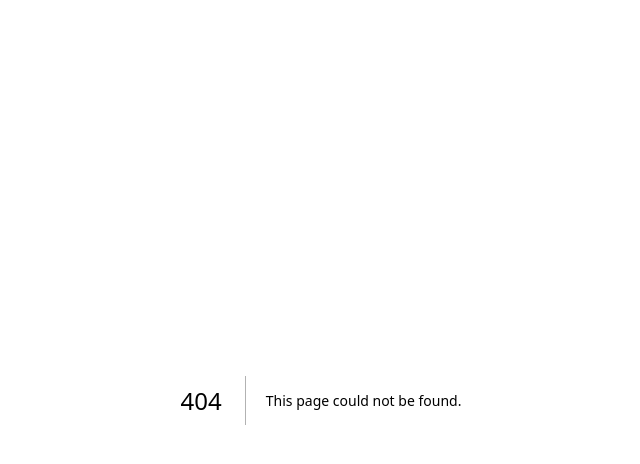
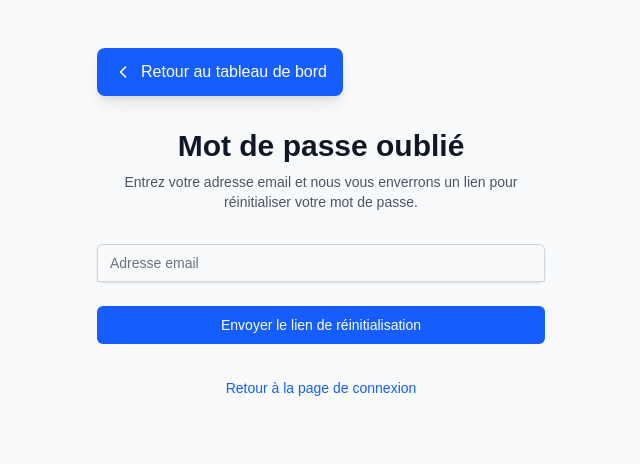
Before and after one commit to medrhouma/Projet-d-integration, a Next.js app: page /forgot-password in a window 1280 px wide. Before the commit this address had no page. Shown: the top 464 px of the page, without its empty margins (319-959 px from the left). Built offline with nearby package versions, Linux system fonts and the light colour scheme.

Commit message:
Ajout de forgot-password et login page

```diff
--- a/package.json
+++ b/package.json
@@ -16,10 +16,10 @@
     "jsonwebtoken": "^9.0.2",
     "lucide-react": "^0.544.0",
     "mysql2": "^3.15.1",
-    "next": "15.5.4",
+    "next": "^15.5.4",
     "nodemailer": "^7.0.9",
-    "react": "19.1.0",
-    "react-dom": "19.1.0"
+    "react": "^19.1.0",
+    "react-dom": "^19.1.0"
   },
   "devDependencies": {
     "@tailwindcss/postcss": "^4",
--- a/src/app/dashboard-admin/absences/page.tsx
+++ b/src/app/dashboard-admin/absences/page.tsx
@@ -3,6 +3,7 @@
 import { useState, useEffect } from 'react';
 import { Calendar, Clock, Users, BookOpen, AlertTriangle, CheckCircle, XCircle, Filter, Search, Download } from 'lucide-react';
 import LoadingSpinner from '@/components/LoadingSpinner';
+import { ArrowLeftCircle } from "lucide-react";
 
 interface Absence {
   id_absence: number;
@@ -173,6 +174,16 @@ export default function AbsencesAdminPage() {
 
   return (
     <div className="min-h-screen bg-gradient-to-br from-slate-900 via-red-900 to-slate-900 p-8">
+      {/* 🔙 Bouton Retour */}
+            <button
+              onClick={() => router.push('/dashboard-admin')}
+              className="fixed top-4 left-4 z-50 bg-white/20 backdrop-blur-xl border border-white/30
+              hover:bg-white/30 transition px-5 py-3 rounded-2xl flex items-center gap-3 shadow-lg text-white"
+            >
+              <ArrowLeftCircle size={22} />
+                <span>Retour</span>
+
+            </button>
       {/* En-tête */}
       <div className="mb-8 text-center">
         <div className="inline-flex items-center justify-center gap-3 mb-4">
--- a/src/app/dashboard-admin/emplois-du-temps/page.tsx
+++ b/src/app/dashboard-admin/emplois-du-temps/page.tsx
@@ -1,7 +1,8 @@
 'use client';
 
 import { useState, useEffect } from 'react';
-import { Calendar, Clock, MapPin, Users, BookOpen } from 'lucide-react';
+import { useRouter } from 'next/navigation';
+import { Calendar, Clock, MapPin, Users, BookOpen, ArrowLeftCircle } from 'lucide-react';
 import LoadingSpinner from '@/components/LoadingSpinner';
 
 interface Groupe {
@@ -32,6 +33,8 @@ interface Emploi {
 }
 
 export default function EmploiTempsAdminPage() {
+  const router = useRouter();
+
   const [groupes, setGroupes] = useState<Groupe[]>([]);
   const [emplois, setEmplois] = useState<Emploi[]>([]);
   const [selectedGroupe, setSelectedGroupe] = useState<number | null>(null);
@@ -48,7 +51,7 @@ export default function EmploiTempsAdminPage() {
 
   const jours = ['Lundi', 'Mardi', 'Mercredi', 'Jeudi', 'Vendredi', 'Samedi'];
 
-  // Charger tous les groupes au démarrage
+  // Charger groupes
   useEffect(() => {
     fetch('/api/groupes')
       .then(res => res.json())
@@ -57,7 +60,7 @@ export default function EmploiTempsAdminPage() {
       .finally(() => setLoading(false));
   }, []);
 
-  // Charger les emplois quand un groupe est sélectionné
+  // Charger emplois
   useEffect(() => {
     if (selectedGroupe) {
       fetch(`/api/emploi-temps/public?groupeId=${selectedGroupe}`)
@@ -91,32 +94,46 @@ export default function EmploiTempsAdminPage() {
   const selectedGroupeData = groupes.find(g => g.id_groupe === selectedGroupe);
 
   return (
-    <div className="min-h-screen bg-gradient-to-br from-slate-900 via-purple-900 to-slate-900 p-8">
-      {/* En-tête avec animation */}
+    <div className="min-h-screen bg-gradient-to-br from-slate-900 via-purple-900 to-slate-900 p-8 relative">
+
+      {/* 🔙 Bouton Retour */}
+      <button
+        onClick={() => router.push('/dashboard-admin')}
+        className="fixed top-4 left-4 z-50 bg-white/20 backdrop-blur-xl border border-white/30
+        hover:bg-white/30 transition px-5 py-3 rounded-2xl flex items-center gap-3 shadow-lg text-white"
+      >
+        <ArrowLeftCircle size={22} />
+        Retour
+      </button>
+
+      {/* En-tête */}
       <div className="mb-8 text-center">
         <div className="inline-flex items-center justify-center gap-3 mb-4">
           <div className="bg-gradient-to-r from-blue-500 to-purple-500 p-3 rounded-2xl shadow-2xl animate-pulse">
             <Calendar size={40} className="text-white" />
           </div>
         </div>
-        <h1 className="text-5xl md:text-6xl font-extrabold bg-gradient-to-r from-blue-400 via-purple-400 to-pink-400 bg-clip-text text-transparent mb-3 animate-gradient">
+        <h1 className="text-5xl md:text-6xl font-extrabold bg-gradient-to-r from-blue-400 via-purple-400 to-pink-400 bg-clip-text text-transparent mb-3">
           Emploi du Temps
         </h1>
         <p className="text-gray-300 text-lg">Consultation des emplois du temps par groupe</p>
         <div className="mt-4 h-1 w-32 mx-auto bg-gradient-to-r from-blue-500 via-purple-500 to-pink-500 rounded-full"></div>
       </div>
 
-      {/* Sélecteur de groupe avec effet glassmorphism */}
+      {/* Sélecteur de groupe */}
       <div className="max-w-2xl mx-auto mb-8">
         <div className="bg-white/10 backdrop-blur-lg rounded-3xl shadow-2xl p-8 border border-white/20">
           <label className="block text-xl font-bold text-white mb-4 flex items-center gap-2">
             <Users size={24} className="text-purple-400" />
             Sélectionner un groupe
           </label>
+
           <select
-            className="w-full bg-white/90 backdrop-blur-sm border-2 border-purple-300 rounded-2xl px-6 py-4 text-lg font-semibold text-gray-800 focus:ring-4 focus:ring-purple-500 focus:border-purple-500 transition-all duration-300 shadow-lg hover:shadow-xl cursor-pointer"
+            className="w-full bg-white/90 border-2 border-purple-300 rounded-2xl px-6 py-4 text-lg
+            font-semibold text-gray-800 focus:ring-4 focus:ring-purple-500 focus:border-purple-500
+            transition-all duration-300 shadow-lg hover:shadow-xl cursor-pointer"
             value={selectedGroupe || ''}
-            onChange={(e) => setSelectedGroupe(e.target.value ? parseInt(e.target.value) : null)}
+            onChange={e => setSelectedGroupe(e.target.value ? parseInt(e.target.value) : null)}
           >
             <option value="">🎯 Choisir un groupe...</option>
             {groupes.map(groupe => (
@@ -132,7 +149,8 @@ export default function EmploiTempsAdminPage() {
       {selectedGroupe ? (
         <div className="max-w-7xl mx-auto">
           <div className="bg-white/10 backdrop-blur-lg rounded-3xl shadow-2xl overflow-hidden border border-white/20">
-            {/* En-tête du tableau */}
+
+            {/* Header tableau */}
             <div className="bg-gradient-to-r from-blue-600 via-purple-600 to-pink-600 text-white p-8">
               <div className="flex items-center justify-between flex-wrap gap-4">
                 <div>
@@ -144,6 +162,7 @@ export default function EmploiTempsAdminPage() {
                   </h2>
                   <p className="text-white/80 text-sm">Emploi du temps de la semaine</p>
                 </div>
+
                 {emplois.length > 0 && (
                   <div className="flex items-center gap-3 bg-white/20 px-6 py-3 rounded-2xl backdrop-blur-sm">
                     <div className="bg-white/30 p-2 rounded-lg">
@@ -158,7 +177,7 @@ export default function EmploiTempsAdminPage() {
               </div>
             </div>
 
-            {/* Tableau de l'emploi du temps */}
+            {/* Tableau */}
             <div className="overflow-x-auto">
               <table className="w-full border-collapse">
                 <thead>
@@ -169,6 +188,7 @@ export default function EmploiTempsAdminPage() {
                         <span className="font-bold">Horaires</span>
                       </div>
                     </th>
+
                     {jours.map((jour, i) => (
                       <th key={i} className="border border-gray-700 p-4 font-bold text-white min-w-[200px]">
                         <div className="flex items-center justify-center gap-2">
@@ -179,17 +199,14 @@ export default function EmploiTempsAdminPage() {
                     ))}
                   </tr>
                 </thead>
+
                 <tbody>
                   {heures.map((heure, i) => (
-                    <tr key={i} className={heure.isPause ? 'bg-orange-500/20' : 'hover:bg-white/5 transition-colors'}>
-                      <td className={`border border-gray-700 p-4 text-center font-bold sticky left-0 z-10 ${
-                        heure.isPause ? 'bg-orange-500/30 text-orange-200' : 'bg-gray-800/50 text-purple-300'
-                      }`}>
-                        <div className="flex items-center justify-center gap-2">
-                          {!heure.isPause && <Clock size={16} />}
-                          {heure.label}
-                        </div>
+                    <tr key={i} className={heure.isPause ? 'bg-orange-500/20' : 'hover:bg-white/5'}>
+                      <td className={`border border-gray-700 p-4 font-bold sticky left-0 z-10 ${heure.isPause ? 'bg-orange-500/30 text-orange-200' : 'bg-gray-800/50 text-purple-300'}`}>
+                        {heure.label}
                       </td>
+
                       {heure.isPause ? (
                         <td colSpan={6} className="border border-gray-700 p-6 text-center">
                           <div className="inline-flex items-center gap-3 bg-orange-500/30 px-8 py-4 rounded-2xl backdrop-blur-sm">
@@ -200,30 +217,29 @@ export default function EmploiTempsAdminPage() {
                       ) : (
                         jours.map((_, dayIndex) => {
                           const emploi = getEmploiForSlot(dayIndex, heure.start, heure.end);
+
                           return (
                             <td key={dayIndex} className="border border-gray-700 p-2">
                               {emploi ? (
                                 <div className="relative group">
-                                  <div className="absolute inset-0 bg-gradient-to-br from-blue-500 to-purple-500 rounded-xl blur opacity-75 group-hover:opacity-100 transition-opacity"></div>
-                                  <div className="relative bg-gradient-to-br from-blue-600 via-purple-600 to-pink-600 text-white rounded-xl p-4 shadow-xl hover:shadow-2xl transition-all duration-300 transform hover:scale-105">
+                                  <div className="absolute inset-0 bg-gradient-to-br from-blue-500 to-purple-500 rounded-xl blur opacity-75 group-hover:opacity-100"></div>
+                                  <div className="relative bg-gradient-to-br from-blue-600 via-purple-600 to-pink-600 text-white rounded-xl p-4 shadow-xl hover:scale-105 transition">
                                     <div className="font-bold text-sm mb-2 flex items-center gap-2">
-                                      <div className="bg-white/20 p-1 rounded">
-                                        <BookOpen size={14} />
-                                      </div>
-                                      <span className="line-clamp-1">{emploi.matiere.nom}</span>
+                                      <BookOpen size={14} />
+                                      <span>{emploi.matiere.nom}</span>
                                     </div>
+
                                     {emploi.enseignant && (
-                                      <div className="text-xs opacity-90 flex items-center gap-1 mb-1 bg-white/10 px-2 py-1 rounded">
+                                      <div className="text-xs flex items-center gap-1 bg-white/10 px-2 py-1 rounded mb-1">
                                         <Users size={12} />
-                                        <span className="line-clamp-1">
-                                          {emploi.enseignant.utilisateur.nom} {emploi.enseignant.utilisateur.prenom}
-                                        </span>
+                                        {emploi.enseignant.utilisateur.nom} {emploi.enseignant.utilisateur.prenom}
                                       </div>
                                     )}
+
                                     {emploi.salle && (
-                                      <div className="text-xs opacity-90 flex items-center gap-1 bg-white/10 px-2 py-1 rounded">
+                                      <div className="text-xs flex items-center gap-1 bg-white/10 px-2 py-1 rounded">
                                         <MapPin size={12} />
-                                        <span>{emploi.salle.code}</span>
+                                        {emploi.salle.code}
                                       </div>
                                     )}
                                   </div>
@@ -232,7 +248,7 @@ export default function EmploiTempsAdminPage() {
                                 <div className="h-24 flex items-center justify-center text-gray-500 text-xs rounded-lg bg-gray-800/20 border border-dashed border-gray-700">
                                   <div className="text-center">
                                     <div className="text-2xl mb-1">✨</div>
-                                    <div>Libre</div>
+                                    Libre
                                   </div>
                                 </div>
                               )}
@@ -246,16 +262,16 @@ export default function EmploiTempsAdminPage() {
               </table>
             </div>
 
-            {/* Message si aucune séance */}
             {emplois.length === 0 && (
               <div className="p-12 text-center bg-gradient-to-br from-gray-800/50 to-gray-900/50">
                 <div className="inline-flex items-center justify-center w-20 h-20 bg-purple-500/20 rounded-full mb-4">
                   <Calendar size={48} className="text-purple-400" />
                 </div>
-                <p className="text-gray-300 text-lg font-semibold">Aucune séance programmée pour ce groupe</p>
-                <p className="text-gray-500 text-sm mt-2">L'emploi du temps est vide pour le moment</p>
+                <p className="text-gray-300 text-lg font-semibold">Aucune séance programmée</p>
+                <p className="text-gray-500 text-sm mt-2">L'emploi du temps est vide pour ce groupe</p>
               </div>
             )}
+
           </div>
         </div>
       ) : (
@@ -265,12 +281,7 @@ export default function EmploiTempsAdminPage() {
               <Calendar size={48} className="text-white" />
             </div>
             <h3 className="text-3xl font-bold text-white mb-3">Sélectionnez un groupe</h3>
-            <p className="text-gray-300 text-lg">Choisissez un groupe dans la liste ci-dessus pour afficher son emploi du temps</p>
-            <div className="mt-6 flex items-center justify-center gap-2">
-              <div className="w-2 h-2 bg-blue-500 rounded-full animate-pulse"></div>
-              <div className="w-2 h-2 bg-purple-500 rounded-full animate-pulse delay-75"></div>
-              <div className="w-2 h-2 bg-pink-500 rounded-full animate-pulse delay-150"></div>
-            </div>
+            <p className="text-gray-300 text-lg">Choisissez un groupe dans la liste ci-dessus</p>
           </div>
         </div>
       )}
--- a/src/app/dashboard-admin/enseignants/page.tsx
+++ b/src/app/dashboard-admin/enseignants/page.tsx
@@ -3,6 +3,7 @@
 import { useEffect, useState } from 'react';
 import { useRouter } from 'next/navigation';
 import Link from 'next/link';
+import { ArrowLeftCircle } from "lucide-react";
 import {
   UserCheck, Search, Plus, Edit, Trash2, Filter,
   Download, Mail, Building, X, BookOpen
@@ -143,6 +144,15 @@ export default function EnseignantsPage() {
 
   return (
     <div className="min-h-screen bg-gradient-to-br from-gray-50 to-gray-100">
+      {/* 🔙 Bouton Retour */}
+            <button
+              onClick={() => router.push('/dashboard-admin')}
+              className="fixed top-6 left-6 z-[9999] bg-blue-600 hover:bg-blue-700 text-white font-medium
+                   px-5 py-3 rounded-xl flex items-center gap-2 shadow-lg transition"
+            >
+              <ArrowLeftCircle size={22} />
+              Retour
+            </button>
       {/* Header */}
       <div className="bg-white border-b shadow-sm sticky top-0 z-10">
         <div className="max-w-7xl mx-auto px-4 sm:px-6 lg:px-8 py-6">
--- a/src/app/dashboard-admin/etudiants/page.tsx
+++ b/src/app/dashboard-admin/etudiants/page.tsx
@@ -3,6 +3,7 @@
 import { useEffect, useState } from 'react';
 import { useRouter } from 'next/navigation';
 import Link from 'next/link';
+import { ArrowLeftCircle } from "lucide-react";
 import {
   GraduationCap, Search, Plus, Edit, Trash2, Filter,
   Download, Mail, Phone, User, BookOpen, Users, X
@@ -172,7 +173,17 @@ export default function EtudiantsPage() {
 
   return (
     <div className="min-h-screen bg-gradient-to-br from-gray-50 to-gray-100">
-      {/* Header */}
+
+      {/* 🔙 Bouton Retour */}
+      <button
+        onClick={() => router.push('/dashboard-admin')}
+        className="fixed top-6 left-6 z-[9999] bg-blue-600 hover:bg-blue-700 text-white font-medium
+             px-5 py-3 rounded-xl flex items-center gap-2 shadow-lg transition"
+      >
+        <ArrowLeftCircle size={22} />
+        Retour
+      </button>
+       {/* Header */}
       <div className="bg-white border-b shadow-sm sticky top-0 z-10">
         <div className="max-w-7xl mx-auto px-4 sm:px-6 lg:px-8 py-6">
           <div className="flex flex-col md:flex-row md:items-center md:justify-between gap-4">
--- /dev/null
+++ b/src/app/forgot-password/page.tsx
@@ -0,0 +1,110 @@
+'use client';
+
+import { useState } from 'react';
+import { useRouter } from 'next/navigation';
+import Link from 'next/link';
+import { ChevronLeft } from 'lucide-react';
+
+export default function ForgotPassword() {
+  const [email, setEmail] = useState('');
+  const [message, setMessage] = useState('');
+  const [isLoading, setIsLoading] = useState(false);
+  const router = useRouter();
+
+  const handleSubmit = async (e: React.FormEvent) => {
+    e.preventDefault();
+    setIsLoading(true);
+
+    try {
+      const response = await fetch('/api/auth/forgot-password', {
+        method: 'POST',
+        headers: {
+          'Content-Type': 'application/json',
+        },
+        body: JSON.stringify({ email }),
+      });
+
+      const data = await response.json();
+
+      if (response.ok) {
+        setMessage('Si un compte avec cet email existe, vous recevrez un lien de réinitialisation.');
+      } else {
+        setMessage(data.message || 'Une erreur est survenue. Veuillez réessayer.');
+      }
+    } catch (error) {
+      setMessage('Une erreur est survenue. Veuillez réessayer plus tard.');
+      console.error('Erreur lors de la demande de réinitialisation :', error);
+    } finally {
+      setIsLoading(false);
+    }
+  };
+
+  return (
+    <div className="min-h-screen bg-gray-50 py-12 px-4 sm:px-6 lg:px-8">
+      <div className="max-w-md w-full mx-auto">
+        <div className="mb-8">
+          <a
+            href="/dashboard-admin"
+            className="inline-flex items-center px-4 py-3 bg-blue-600 text-white rounded-lg hover:bg-blue-700 text-base font-medium shadow-lg transform hover:-translate-y-0.5 transition-all duration-200"
+          >
+            <ChevronLeft className="w-5 h-5 mr-2 text-white" />
+            Retour au tableau de bord
+          </a>
+        </div>
+      <div className="max-w-md w-full space-y-8">
+        <div>
+          <h2 className="mt-6 text-center text-3xl font-extrabold text-gray-900">
+            Mot de passe oublié
+          </h2>
+          <p className="mt-2 text-center text-sm text-gray-600">
+            Entrez votre adresse email et nous vous enverrons un lien pour réinitialiser votre mot de passe.
+          </p>
+        </div>
+
+        {message && (
+          <div className={`p-4 rounded-md ${message.includes('erreur') ? 'bg-red-50 text-red-700' : 'bg-green-50 text-green-700'}`}>
+            {message}
+          </div>
+        )}
+
+        <form className="mt-8 space-y-6" onSubmit={handleSubmit}>
+          <div className="rounded-md shadow-sm -space-y-px">
+            <div>
+              <label htmlFor="email-address" className="sr-only">
+                Adresse email
+              </label>
+              <input
+                id="email-address"
+                name="email"
+                type="email"
+                autoComplete="email"
+                required
+                value={email}
+                onChange={(e) => setEmail(e.target.value)}
+                className="appearance-none rounded-none relative block w-full px-3 py-2 border border-gray-300 placeholder-gray-500 text-gray-900 rounded-t-md focus:outline-none focus:ring-blue-500 focus:border-blue-500 focus:z-10 sm:text-sm"
+                placeholder="Adresse email"
+              />
+            </div>
+          </div>
+
+          <div>
+            <button
+              type="submit"
+              disabled={isLoading}
+              className={`group relative w-full flex justify-center py-2 px-4 border border-transparent text-sm font-medium rounded-md text-white ${isLoading ? 'bg-blue-400' : 'bg-blue-600 hover:bg-blue-700'} focus:outline-none focus:ring-2 focus:ring-offset-2 focus:ring-blue-500`}
+            >
+              {isLoading ? 'Envoi en cours...' : 'Envoyer le lien de réinitialisation'}
+            </button>
+          </div>
+        </form>
+
+        <div className="text-center">
+          <Link href="/login" className="text-sm text-blue-600 hover:text-blue-500">
+            Retour à la page de connexion
+          </Link>
+        </div>
+         </div>
+      </div>
+    </div>
+  );
+}
```
Also changed, not shown: 1 other file (tests, documents, lock files or other folders).
